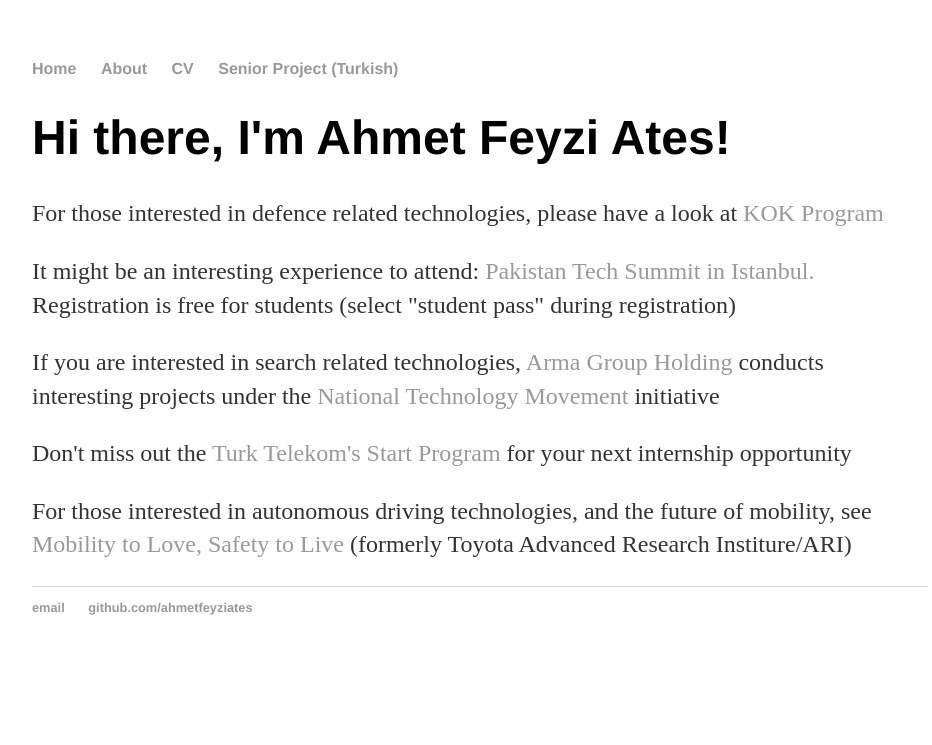
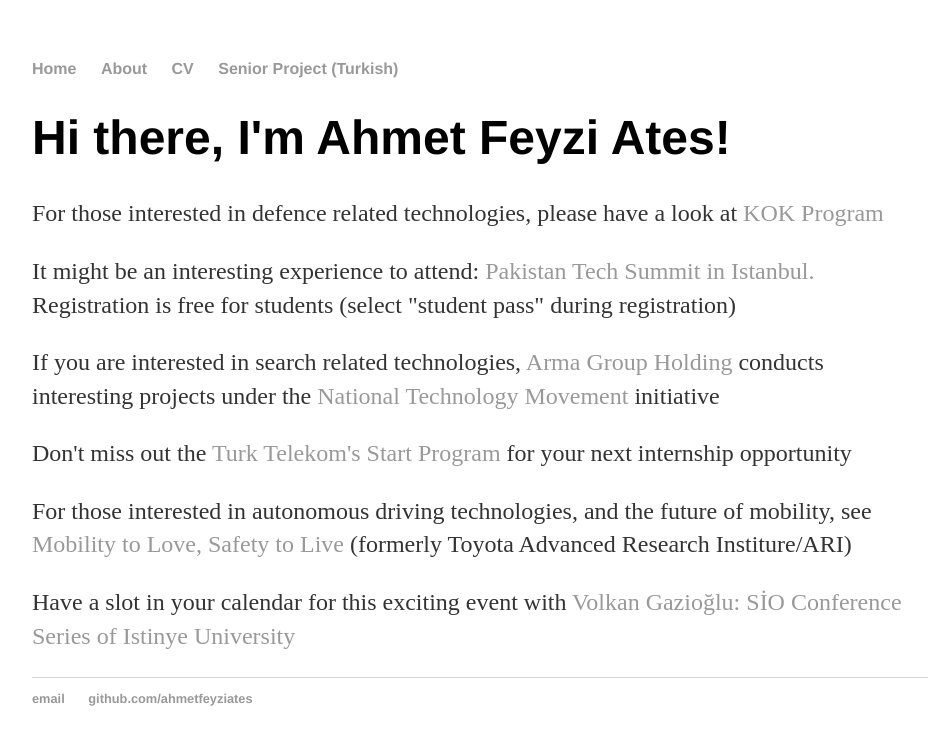
Before and after one commit to ahmetfeyziates/ahmetfeyziates.github.io, a Jekyll site: the page built from index.html, in a window 1280 px wide. Shown: the top 745 px of the page, without its empty margins (160-1092 px from the left). Built offline with Jekyll 4.4.1, drawn with Linux system fonts in a browser that asks for light colours.

Commit message:
Update index.html

```diff
--- a/index.html
+++ b/index.html
@@ -9,4 +9,5 @@
 	<p>If you are interested in search related technologies, </em><a href="https://armagroupholding.com/">Arma Group Holding</a> conducts interesting projects under the </em><a href="https://erenbilal.medium.com/milli-teknoloji-hamlesi-ve-i%CC%87nsan-a5414dd522d2">National Technology Movement</a> initiative</p>
 	<p>Don't miss out the </em><a href="https://turktelekomkariyer.com.tr/start"> Turk Telekom's Start Program</a> for your next internship opportunity</p>
 	<p>For those interested in autonomous driving technologies, and the future of mobility, see </em><a href="https://www.woven-planet.global/en"> Mobility to Love, Safety to Live</a> (formerly Toyota Advanced Research Institure/ARI)</p>
+	<p>Have a slot in your calendar for this exciting event with <a href="https://www.gazioglu.com/volkan"> Volkan Gazioğlu: </em><a href="https://www.linkedin.com/events/s-okonferanslar-stinye-niversit6864560813089280001/">SİO Conference Series of Istinye University</a></p>
 </div><!-- /.blurb -->
```
